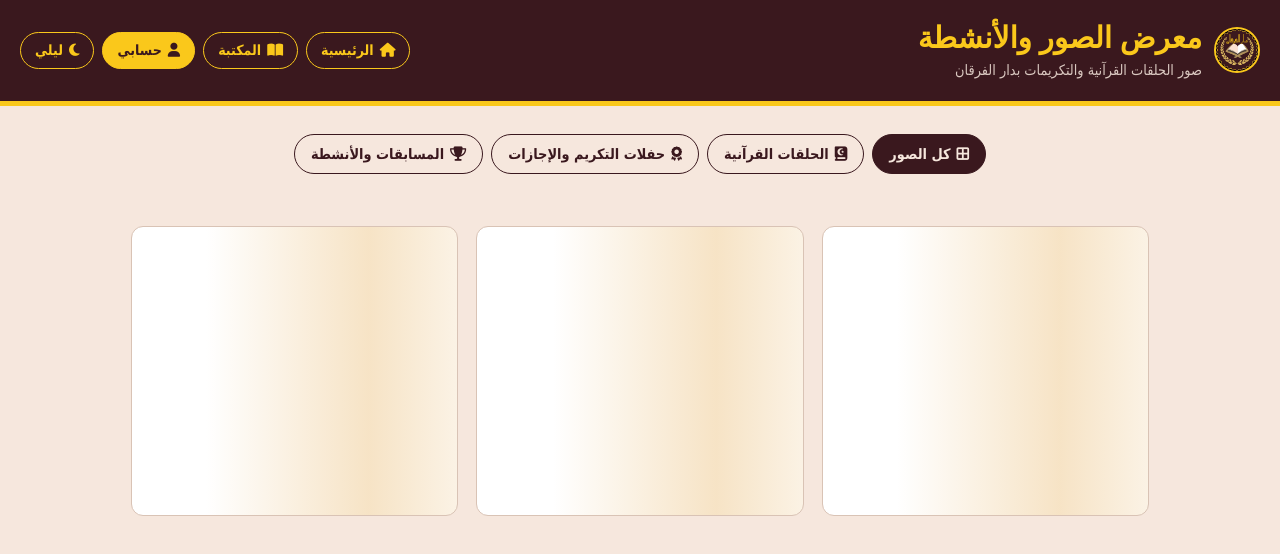
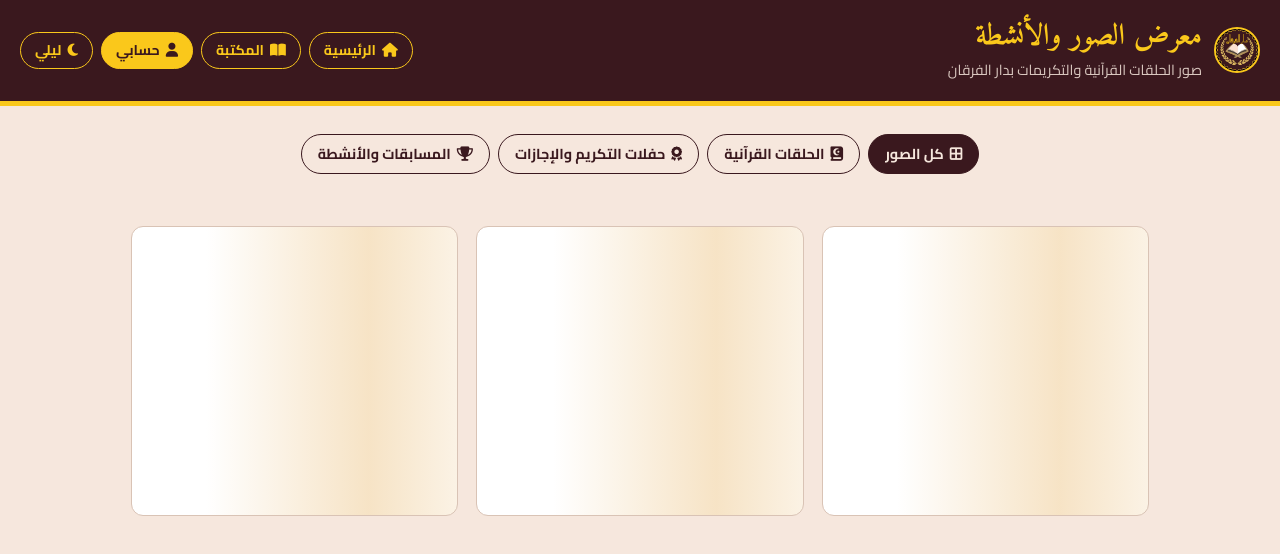
Before and after one commit to dar-alforqan/dar, a plain HTML site: page gallery.html in a window 1280 px wide. Drawn offline with Linux system fonts and the light colour scheme; no server answers.

Commit message:
Update gallery.html

```diff
--- a/gallery.html
+++ b/gallery.html
@@ -10,6 +10,9 @@
 <link rel="manifest" href="manifest.json">
 <meta name="theme-color" content="#3A181E">
 <link rel="stylesheet" href="https://cdnjs.cloudflare.com/ajax/libs/font-awesome/6.5.1/css/all.min.css">
+<link rel="preconnect" href="https://fonts.googleapis.com">
+<link rel="preconnect" href="https://fonts.gstatic.com" crossorigin>
+<link rel="stylesheet" href="https://fonts.googleapis.com/css2?family=Amiri:wght@400;700&family=Cairo:wght@400;600;700&display=swap">
 
 <style>
 :root{
@@ -37,13 +40,13 @@ body.dark-mode{
 }
 *{box-sizing:border-box}
 html{scroll-behavior:smooth}
-body{margin:0;font-family:Tahoma,"Segoe UI",Arial,sans-serif;background:var(--cream);color:var(--ink);line-height:1.7;transition:background .25s ease,color .25s ease;user-select:none;-webkit-user-select:none;-webkit-touch-callout:none}
+body{margin:0;font-family:"Cairo",Tahoma,"Segoe UI",Arial,sans-serif;background:var(--cream);color:var(--ink);line-height:1.7;transition:background .25s ease,color .25s ease;user-select:none;-webkit-user-select:none;-webkit-touch-callout:none}
 .fa-solid,.fa-regular,.fa-brands{margin-inline-end:6px}
 body.locked{overflow:hidden}
 header{background:var(--header-bg);color:var(--header-text);padding:18px 20px;padding-top:calc(18px + env(safe-area-inset-top,0));border-bottom:5px solid var(--gold);display:flex;justify-content:space-between;align-items:center;flex-wrap:wrap;gap:10px}
 .brand-box{display:flex;align-items:center;gap:12px;text-decoration:none;color:inherit}
 .brand-box img{width:46px;height:46px;border-radius:50%;object-fit:cover;border:2px solid var(--gold)}
-header h1{font-family:"Traditional Arabic","Amiri",Georgia,serif;font-size:1.85rem;margin:0;color:var(--gold);line-height:1.3}
+header h1{font-family:"Amiri","Traditional Arabic",Georgia,serif;font-size:1.85rem;margin:0;color:var(--gold);line-height:1.3}
 header p{margin:2px 0 0;opacity:.85;font-size:.9rem}
 .header-actions{display:flex;align-items:center;gap:8px;flex-wrap:wrap}
 .nav-btn{background:transparent;border:1px solid var(--gold);color:var(--gold);padding:6px 14px;border-radius:20px;cursor:pointer;font:inherit;font-size:.88rem;font-weight:700;text-decoration:none;transition:filter .2s}
@@ -68,7 +71,7 @@ main{max-width:1050px;margin:0 auto;padding:28px 16px calc(70px + env(safe-area-
 .zoom{position:absolute;bottom:10px;inset-inline-start:10px;z-index:3;width:34px;height:34px;border-radius:50%;background:rgba(58,24,30,.82);color:var(--gold);display:grid;place-items:center;font-size:.85rem;pointer-events:none}
 .zoom i{margin:0}
 .caption{padding:14px}
-.caption strong{display:block;font-family:"Traditional Arabic","Amiri",Georgia,serif;font-size:1.3rem;color:var(--wine);line-height:1.5}
+.caption strong{display:block;font-family:"Amiri","Traditional Arabic",Georgia,serif;font-size:1.3rem;color:var(--wine);line-height:1.5}
 .caption p{margin:4px 0 0;font-size:.88rem;color:var(--text-muted)}
 .msg{grid-column:1/-1;text-align:center;padding:40px 10px;color:var(--text-muted)}
 
```
